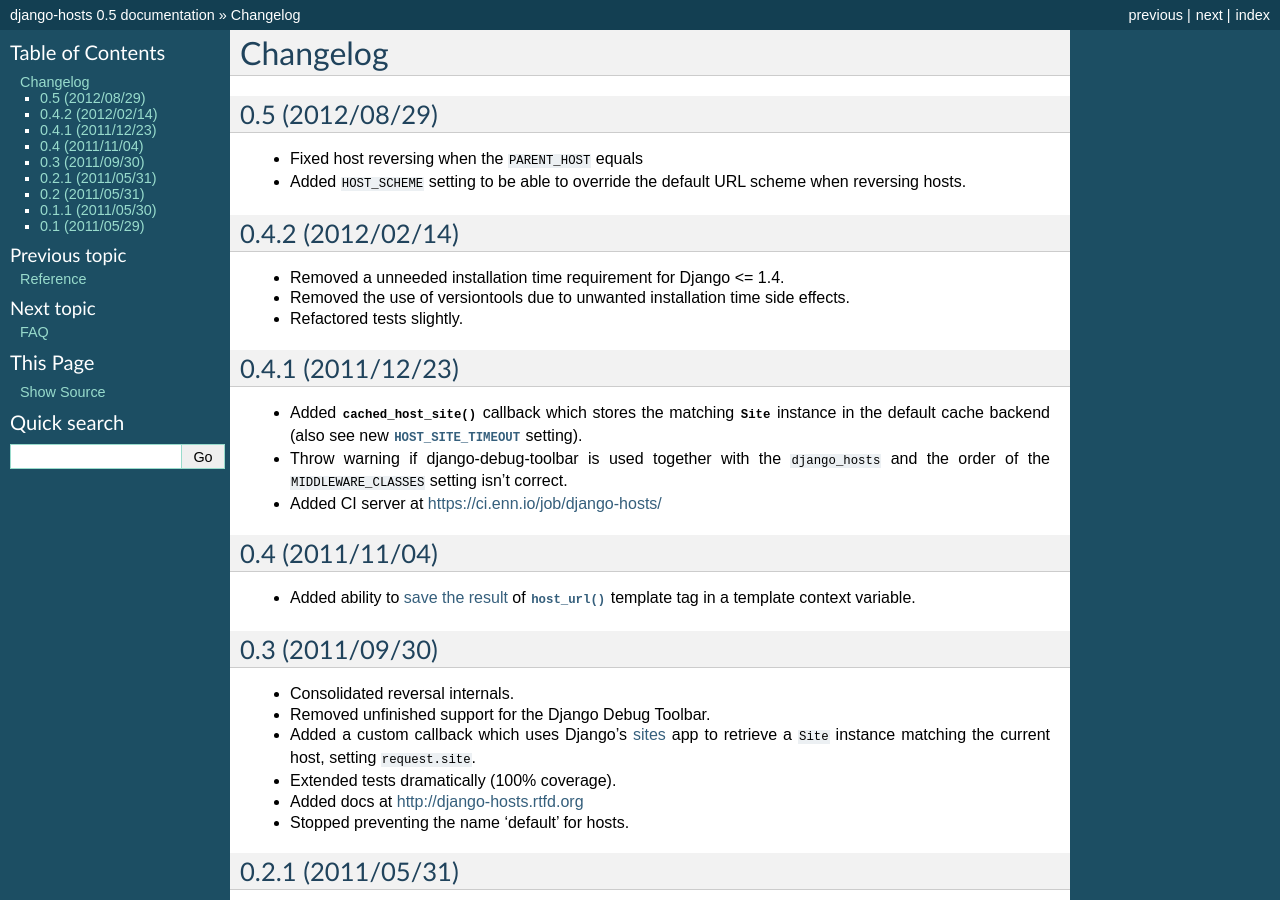
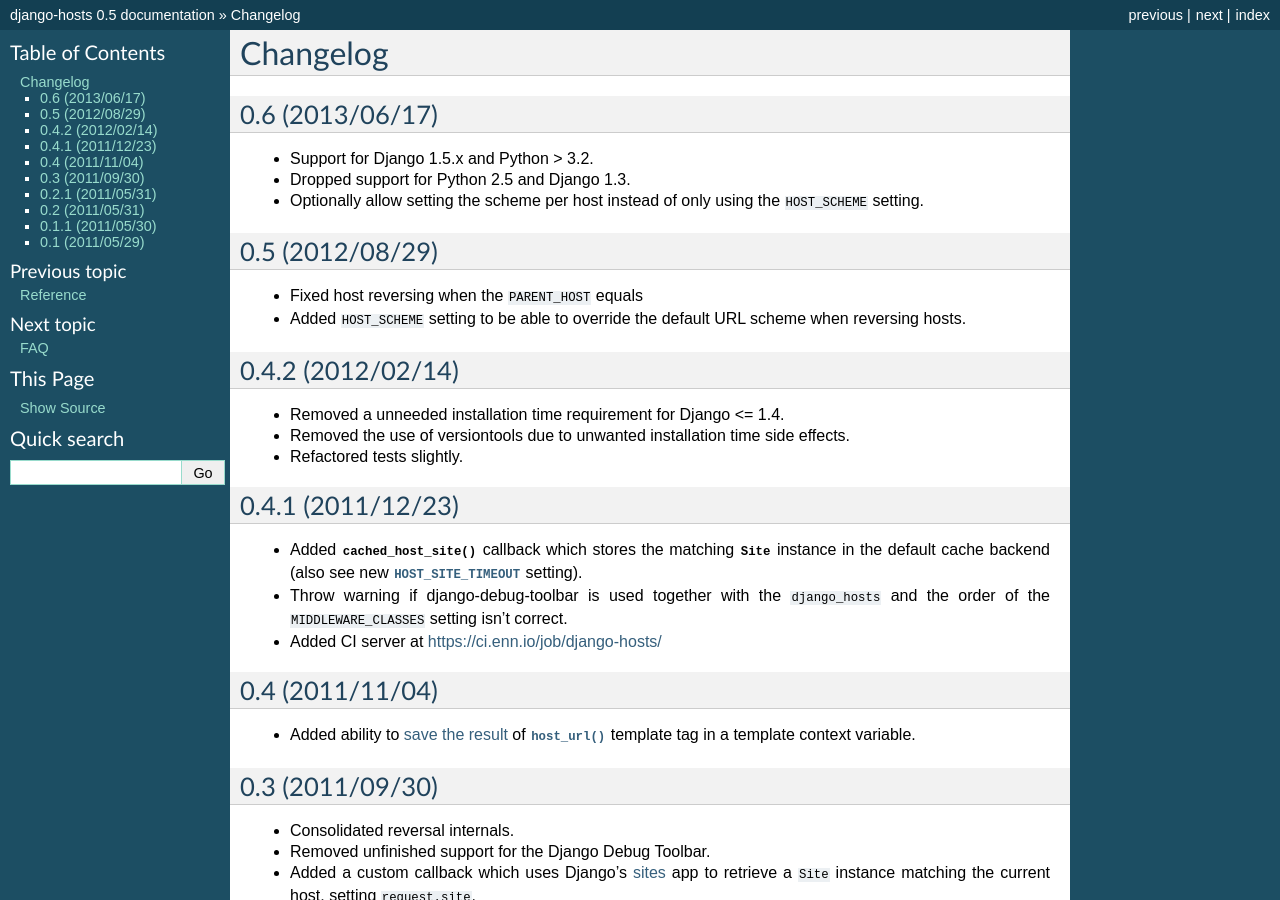
Before and after one commit to jazzband/django-hosts, a Sphinx documentation site: the page built from docs/changelog.rst, in a window 1280 px wide and 900 px high. Built offline with Sphinx 7.4.7, drawn with Linux system fonts in a browser that asks for light colours.

Commit message:
Updated changelog and minor edits for the scheme docs.

```diff
--- a/docs/changelog.rst
+++ b/docs/changelog.rst
@@ -1,5 +1,15 @@
 Changelog
 =========
+
+0.6 (2013/06/17)
+----------------
+
+- Support for Django 1.5.x and Python > 3.2.
+
+- Dropped support for Python 2.5 and Django 1.3.
+
+- Optionally allow setting the scheme per host instead of only using
+  the ``HOST_SCHEME`` setting.
 
 0.5 (2012/08/29)
 ----------------
```
Also changed, not shown: 1 other file.
